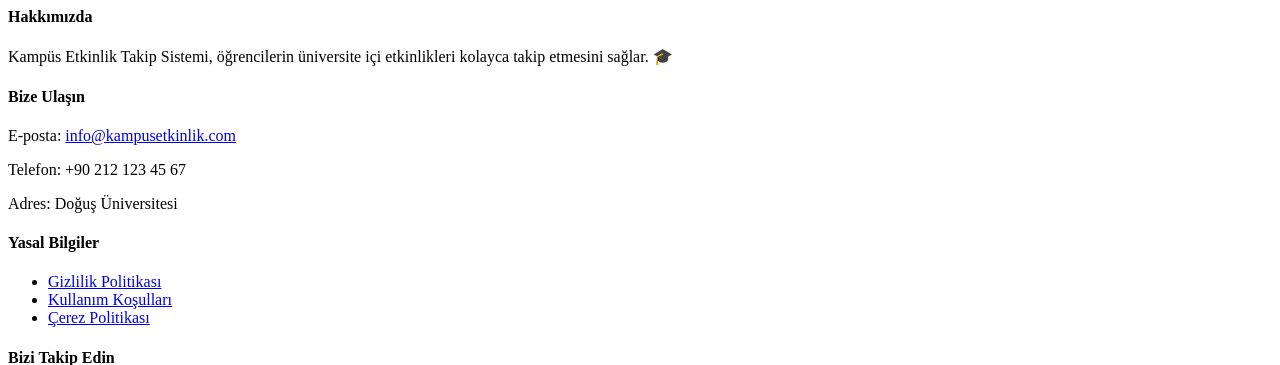
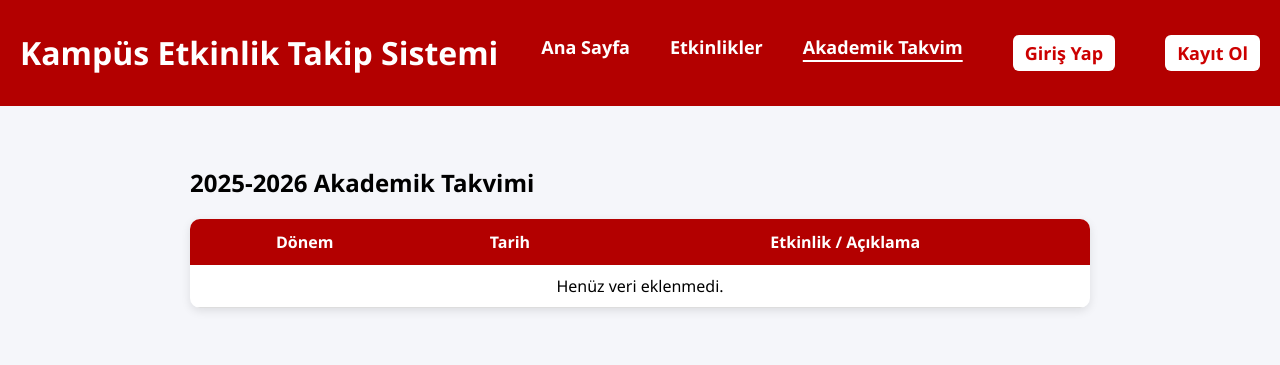
Before and after one commit to elanurdmr/Kampus-etkinlik, a PHP site: page /takvim.php in a window 1280 px wide. Shown: the top 365 px of the page. Run offline with PHP 8.4, Linux system fonts and the light colour scheme; data that the repository does not hold is empty.

Commit message:
Login ve Signup sistemi eklendi, genel sayfa düzeni güncellendi

```diff
--- a/style.css
+++ b/style.css
@@ -271,3 +271,51 @@ body {
   padding-top: 15px;
   font-size: 13px;
 }
+.takvim-container {
+  padding: 40px;
+  max-width: 900px;
+  margin: auto;
+}
+
+.takvim-table {
+  width: 100%;
+  border-collapse: collapse;
+  background: white;
+  border-radius: 10px;
+  overflow: hidden;
+  box-shadow: 0 3px 10px rgba(0,0,0,0.1);
+}
+
+.takvim-table th {
+  background: #b30000;
+  color: white;
+  padding: 12px;
+}
+
+.takvim-table td {
+  padding: 10px;
+  border-bottom: 1px solid #ddd;
+  text-align: center;
+}
+
+.takvim-table tr:hover {
+  background: #f5f5f5;
+}
+.menu .login-btn,
+.menu .signup-btn,
+.menu .logout-btn,
+.menu .profile-btn {
+  margin-left: 10px;
+  background-color: #fff;
+  color: #c00;
+  padding: 6px 12px;
+  border-radius: 6px;
+  text-decoration: none;
+  font-weight: bold;
+}
+
+.menu .login-btn:hover,
+.menu .signup-btn:hover {
+  background-color: #c00;
+  color: #fff;
+}
--- a/takvim.php
+++ b/takvim.php
@@ -1 +1,74 @@
+<?php
+error_reporting(E_ALL);
+ini_set('display_errors', 1);
+include "db.php";
+?>
+<!DOCTYPE html>
+<html lang="tr">
+<head>
+  <meta charset="UTF-8">
+  <meta name="viewport" content="width=device-width, initial-scale=1.0">
+  <title>Akademik Takvim | Kampüs Sistemi</title>
+  <link rel="stylesheet" href="style.css">
+</head>
+<body>
+
+<?php
+  // Aktif sayfa ismini tespit ediyoruz
+  $currentPage = basename($_SERVER['PHP_SELF']);
+?>
+
+<header class="topbar">
+  <h1>Kampüs Etkinlik Takip Sistemi</h1>
+  <nav class="menu">
+    <a href="/kampus-etkinlik-1/index.php" class="<?= $currentPage == 'index.php' ? 'active' : '' ?>">Ana Sayfa</a>
+    <a href="/kampus-etkinlik-1/etkinlikler.php" class="<?= $currentPage == 'etkinlikler.php' ? 'active' : '' ?>">Etkinlikler</a>
+    <a href="/kampus-etkinlik-1/takvim.php" class="<?= $currentPage == 'takvim.php' ? 'active' : '' ?>">Akademik Takvim</a>
+
+    <!-- Kullanıcı oturumu yoksa -->
+    <?php if (!isset($_SESSION['user_id'])): ?>
+      <a href="/kampus-etkinlik-1/login.php" class="login-btn">Giriş Yap</a>
+      <a href="/kampus-etkinlik-1/signup.php" class="signup-btn">Kayıt Ol</a>
+    <?php else: ?>
+      <!-- Giriş yaptıysa -->
+      <a href="/kampus-etkinlik-1/profile.php" class="profile-btn">Profilim</a>
+      <a href="/kampus-etkinlik-1/logout.php" class="logout-btn">Çıkış Yap</a>
+    <?php endif; ?>
+  </nav>
+</header>
+
+
+<main class="takvim-container">
+  <h2>2025-2026 Akademik Takvimi</h2>
+  <table class="takvim-table">
+    <tr>
+      <th>Dönem</th>
+      <th>Tarih</th>
+      <th>Etkinlik / Açıklama</th>
+    </tr>
+
+    <?php
+    $sql = "SELECT * FROM takvim ORDER BY id ASC";
+    $result = $conn->query($sql);
+
+    if ($result && $result->num_rows > 0) {
+      while($row = $result->fetch_assoc()) {
+        echo "
+          <tr>
+            <td>{$row['donem']}</td>
+            <td>{$row['tarih']}</td>
+            <td>{$row['aciklama']}</td>
+          </tr>
+        ";
+      }
+    } else {
+      echo "<tr><td colspan='3'>Henüz veri eklenmedi.</td></tr>";
+    }
+    ?>
+  </table>
+</main>
+
 <?php include "footer.php"; ?>
+
+</body>
+</html>
```
Also changed, not shown: etkinlikler.php (+21 -3 lines), index.php (+21 -5 lines), login.php (added, +71 -0 lines), signup.php (added, +82 -0 lines).
